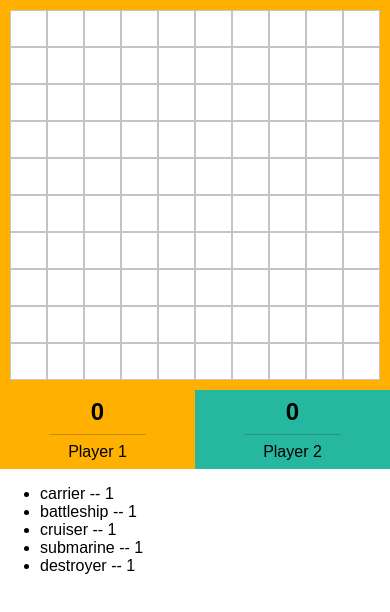
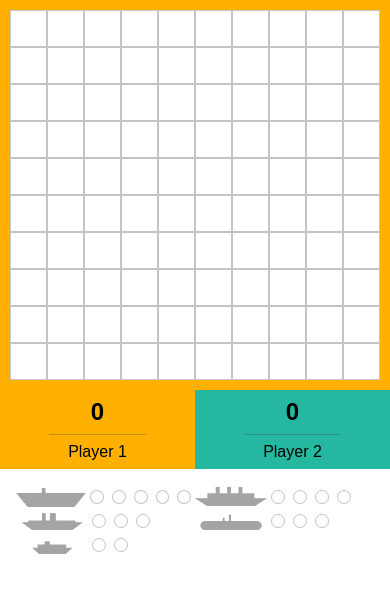
Before and after one commit to evgeniisidorov/battleship, a React (Create React App) app: page / in a window 390 px wide. Shown: the top 612 px of the page. Built offline with nearby package versions, Linux system fonts and the light colour scheme.

Commit message:
Added styles for ShipList in mobile.

```diff
--- a/src/components/BattleField.tsx
+++ b/src/components/BattleField.tsx
@@ -30,11 +30,8 @@ export const BattleField: React.FC<IBattleFieldProps> = props => {
         Array.from(Array(10).keys()).map(
           (x, row) => {
             return Array.from(Array(10).keys()).map((x, column) => {
-
               const status = cellCharges[`${row}.${column}`];
               const doesCellHaveShip = layout && layout.map(x => x.positions.includes(`${row}.${column}`)).includes(true);
-
-              const message = status ? status === CellChargeStatus.Missed ? 'm' : 'B' : '.';
 
               return <BattleFieldCell key={`${row}.${column}`}
                 status={status}
--- a/src/components/ShipList.tsx
+++ b/src/components/ShipList.tsx
@@ -1,11 +1,26 @@
 import React from 'react';
 import { ShipTypes } from '../models';
+
+export interface IShipListItem {
+  shipType: string;
+  size: number
+}
+
+export const ShipListItem: React.FC<IShipListItem> = props => {
+  const { shipType, size } = props;
+  return <li className="shiplist-item">
+    <div className={`shiplist-item__image ${shipType}`} />
+    {Array.from(Array(size).keys()).map(x => <span className="shiplist-item__counter" />)}
+  </li>
+}
 
 export interface IShipListProps {
   shipTypes: ShipTypes
 }
 
-export const ShipList: React.FC<IShipListProps> = (props) => {
+export const ShipList: React.FC<IShipListProps> = props => {
   const { shipTypes } = props;
-  return <ul className="shiplist">{Object.entries(shipTypes).map(x => <li key={x[0]}>{`${x[0]} -- ${x[1].count}`}</li>)}</ul>;
+  return <ul className="shiplist">
+    {Object.entries(shipTypes).map(x => <ShipListItem key={x[0]} shipType={x[0]} size={x[1].size} />)}
+  </ul>;
 }
--- a/src/index.css
+++ b/src/index.css
@@ -39,12 +39,15 @@
     background-color: rgba(60, 60, 60, 0.3);
   }
   .battlefield-cell--hit {
-    background-image: url('./assets/Hit.png');
+    background-image: url("./assets/Hit.png");
     background-size: 100%;
   }
-  .battlefield-cell--miss {    background-image: url('./assets/Miss.png');
-    background-size: 100%;}
-  .battlefield-cell--miss:hover, .battlefield-cell--hit:hover {
+  .battlefield-cell--miss {
+    background-image: url("./assets/Miss.png");
+    background-size: 100%;
+  }
+  .battlefield-cell--miss:hover,
+  .battlefield-cell--hit:hover {
     background-color: none;
   }
   .counter {
@@ -59,8 +62,12 @@
     justify-content: center;
     align-items: center;
   }
-  .counter-player:nth-child(1) { background-color: var(--battlefield-color);}
-  .counter-player:nth-child(2) {background-color: var(--second-battlefield-color);}
+  .counter-player:nth-child(1) {
+    background-color: var(--battlefield-color);
+  }
+  .counter-player:nth-child(2) {
+    background-color: var(--second-battlefield-color);
+  }
   .counter-player__number {
     padding: 8px 0;
     font-size: x-large;
@@ -74,7 +81,45 @@
     padding: 8px 0;
   }
   .shiplist {
+    margin: 0;
+    padding: 16px;
     order: 3;
-
+    display: grid;
+    grid-template-columns: 50% 50%;
+    grid-template-columns: repeat(auto, 3);
+  }
+  .shiplist-item {
+    display: flex;
+    flex-direction: row;
+    align-items: center;
+  }
+  .shiplist-item__image {
+    width: 72px;
+    height: 24px;
+    background-size: 100%;
+    background-repeat: no-repeat;
+    background-position: center;
+  }
+  .shiplist-item__counter {
+    width: 12px;
+    height: 12px;
+    border-radius: 50%;
+    border: 1px solid rgba(60, 60, 60, 0.3);
+    margin: 4px;
+  }
+  .carrier {
+    background-image: url("./assets/AircraftShape.png");
+  }
+  .battleship {
+    background-image: url("./assets/BattleshipShape.png");
+  }
+  .destroyer {
+    background-image: url("./assets/CarrierShape.png");
+  }
+  .cruiser {
+    background-image: url("./assets/CruiserShape.png");
+  }
+  .submarine {
+    background-image: url("./assets/SubmarineShape.png");
   }
 }
--- a/src/reducers/chargeReducer.ts
+++ b/src/reducers/chargeReducer.ts
@@ -1,5 +1,5 @@
 import { actionTypes } from '../actions';
-import { CellChargeStatus, CellCharges } from '../models';
+import { CellCharges } from '../models';
 
 export type ChargeState = { charges:  CellCharges }
 
```
Also changed, not shown: src/assets/SubmarineShape.png (renamed from src/assets/Submarine Shape.png).
